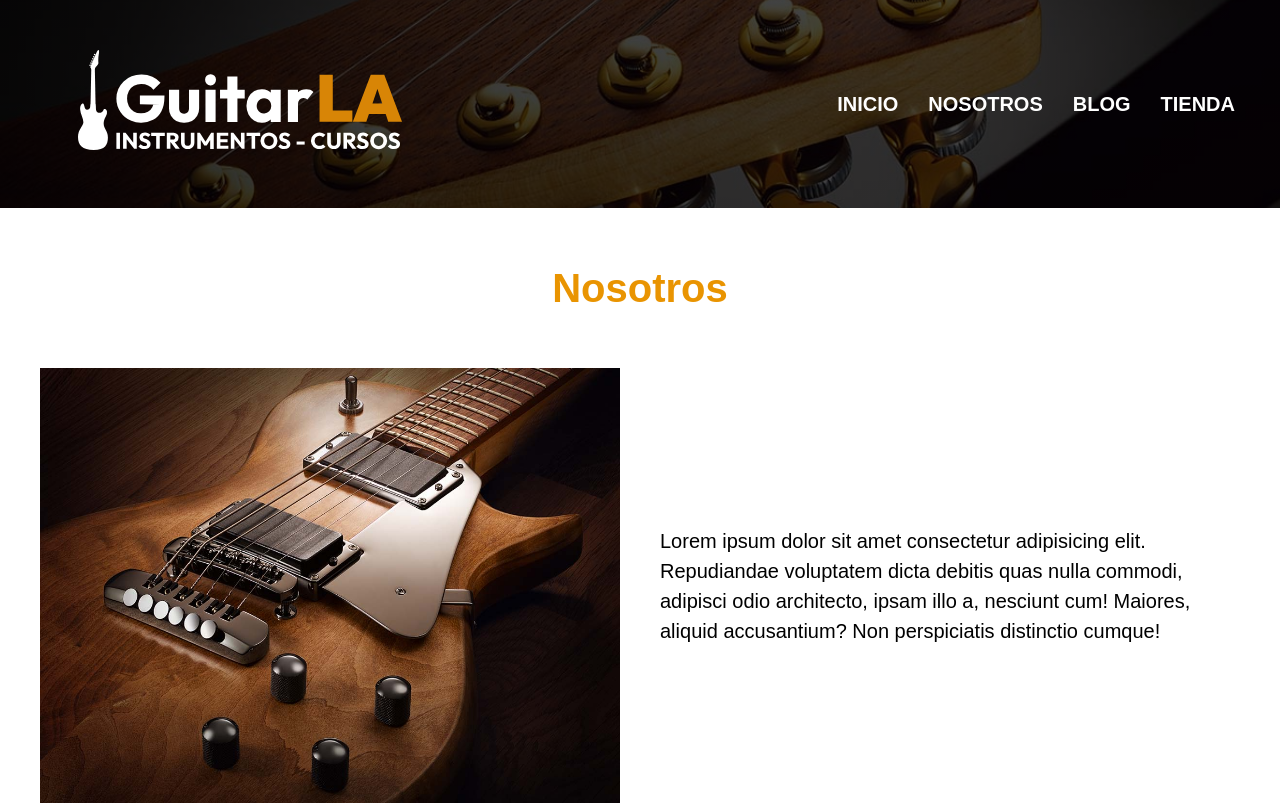
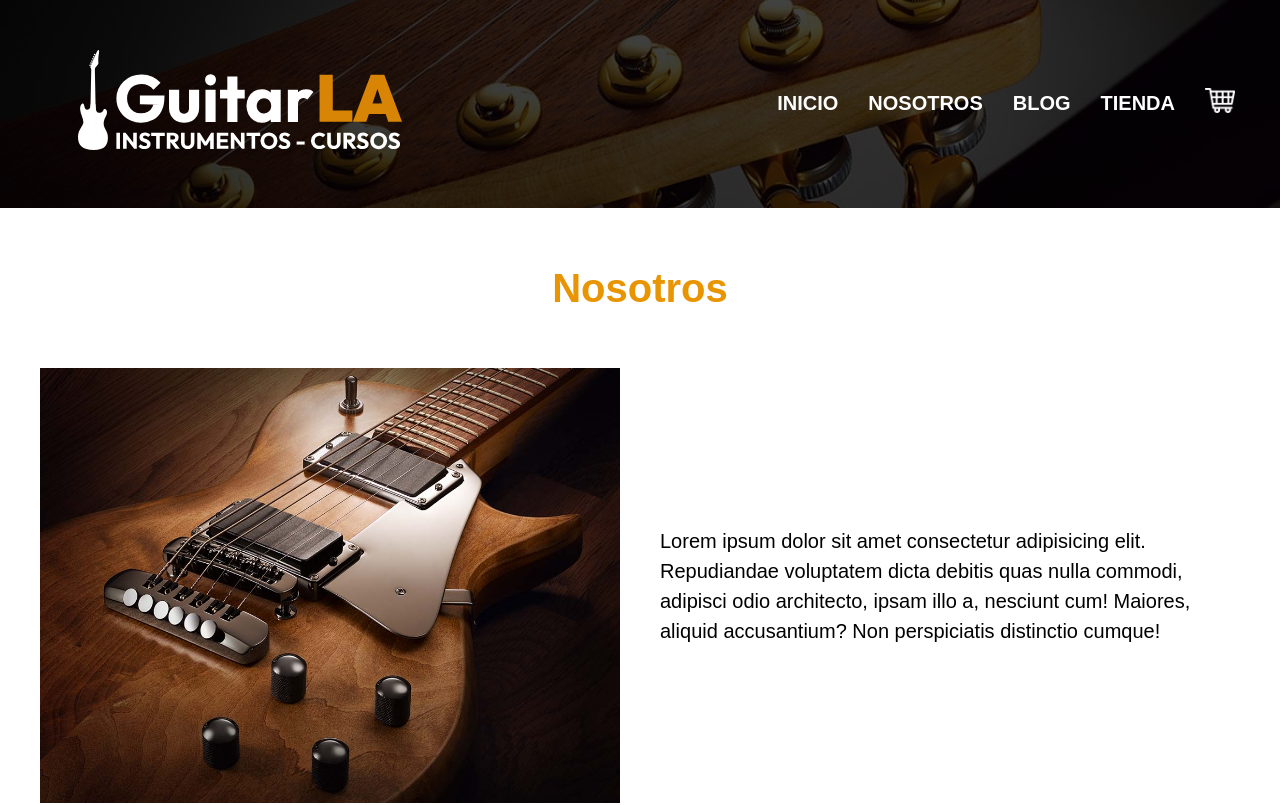
Before and after one commit to lODIN007l/GuitarlaEcoomerce, a Next.js app: page /nosotros in a window 1280 px wide. Shown: the top 805 px of the page. Built offline with nearby package versions, Linux system fonts and the light colour scheme.

Commit message:
iniciando carrito

```diff
--- a/components/Header.js
+++ b/components/Header.js
@@ -28,6 +28,17 @@ const Header = ({ guitarra }) => {
             <Link href="/nosotros">Nosotros</Link>
             <Link href="/blog">Blog</Link>
             <Link href="/tienda">Tienda</Link>
+            <Link href="/carrito">
+              <a>
+                <Image
+                  layout="fixed"
+                  width={30}
+                  height={25}
+                  src="/img/carrito.png"
+                  alt="Imagen Carrito"
+                />
+              </a>
+            </Link>
           </nav>
         </div>
         {guitarra && (
```
